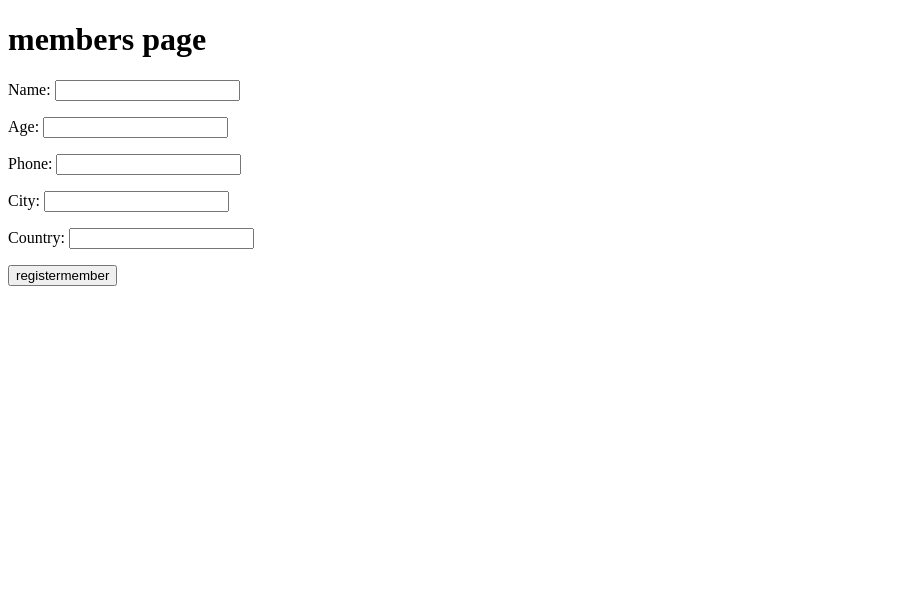
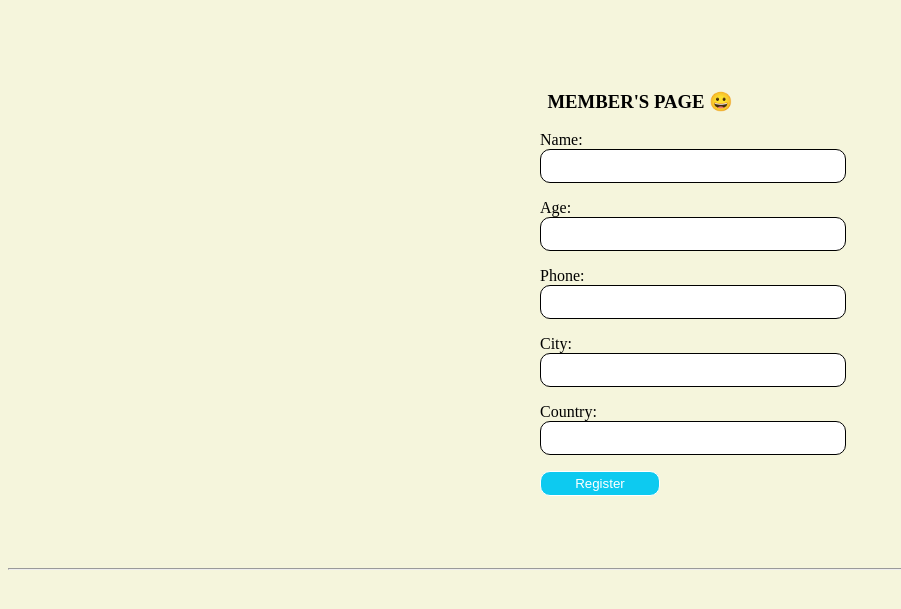
Before and after one commit to Nathnael-Sherry/NATE_DJANGO, a Django app: page /members in a window 1280 px wide. Shown: the top 609 px of the page, without its empty margins (0-901 px from the left). Run offline with Django 4.2, Linux system fonts and the light colour scheme.

Commit message:
styled form

```diff
--- /dev/null
+++ b/static/css/forms.css
@@ -0,0 +1,34 @@
+body{
+    background-color: beige;
+}
+
+.mem_form{
+    margin: 50px auto;
+    padding: 22px;
+
+    width: 200px;
+}
+
+h3{
+    text-align: center;
+}
+
+.load{
+    width: 120px;
+    height: 25px;
+    background-color: #0dcaf0;
+    color: white;
+    cursor: pointer;
+}
+
+/*.load hover{*/
+/*    background-color: yellow;*/
+/*}*/
+
+input{
+    width: 300px;
+    height: 30px;
+    border-radius: 10px;
+    /*background-color: #0dcaf0;*/
+    border: 1px solid;
+}
--- a/templates/members.html
+++ b/templates/members.html
@@ -3,17 +3,23 @@
 <head>
     <meta charset="UTF-8">
     <title>Members form</title>
+    {% load static %}
+    <link rel="stylesheet" href="{% static "css/forms.css" %}">
 </head>
 <body>
-<h1>members page</h1>
-<form action="" method="POST">
 
-    {% csrf_token %}
-    {{ reg_members_form.as_p }}
-    <input type="submit" name="members" value="registermember">
-</form>
 
-{% if submit_members == "registermember" %}
+<div class="mem_form">
+    <h3>MEMBER'S PAGE &#128512;</h3>
+    <form action="" method="POST">
+
+        {% csrf_token %}
+        {{ reg_members_form.as_p }}
+        <input type="submit" name="members" value="Register" class="load">
+    </form>
+</div>
+<hr>
+{% if submit_members == "Register" %}
     {{ Name }}
     {{ Age }}
     {{ Phone }}
```
Also changed, not shown: nate_django/views.py (+14 -13 lines).
